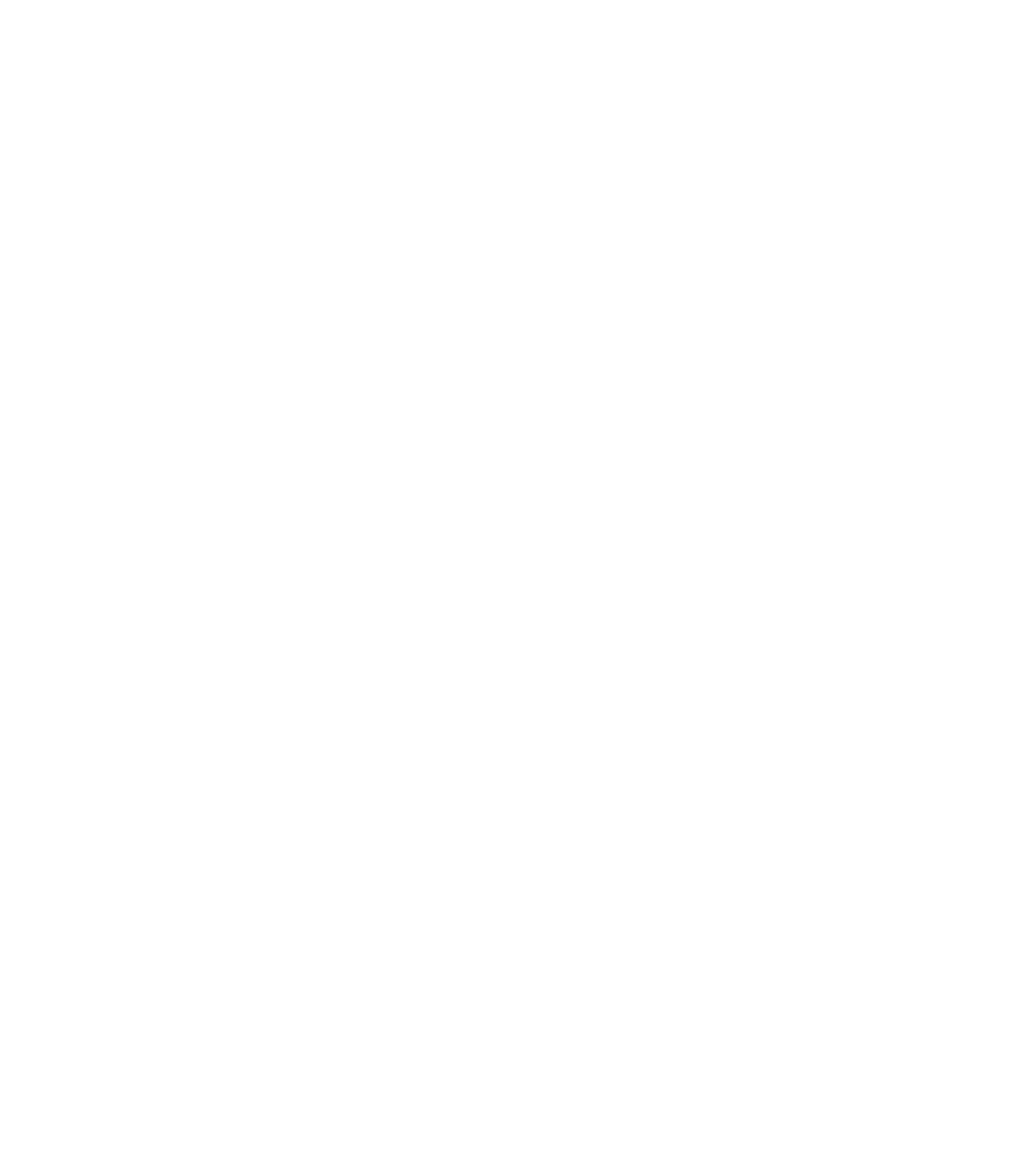
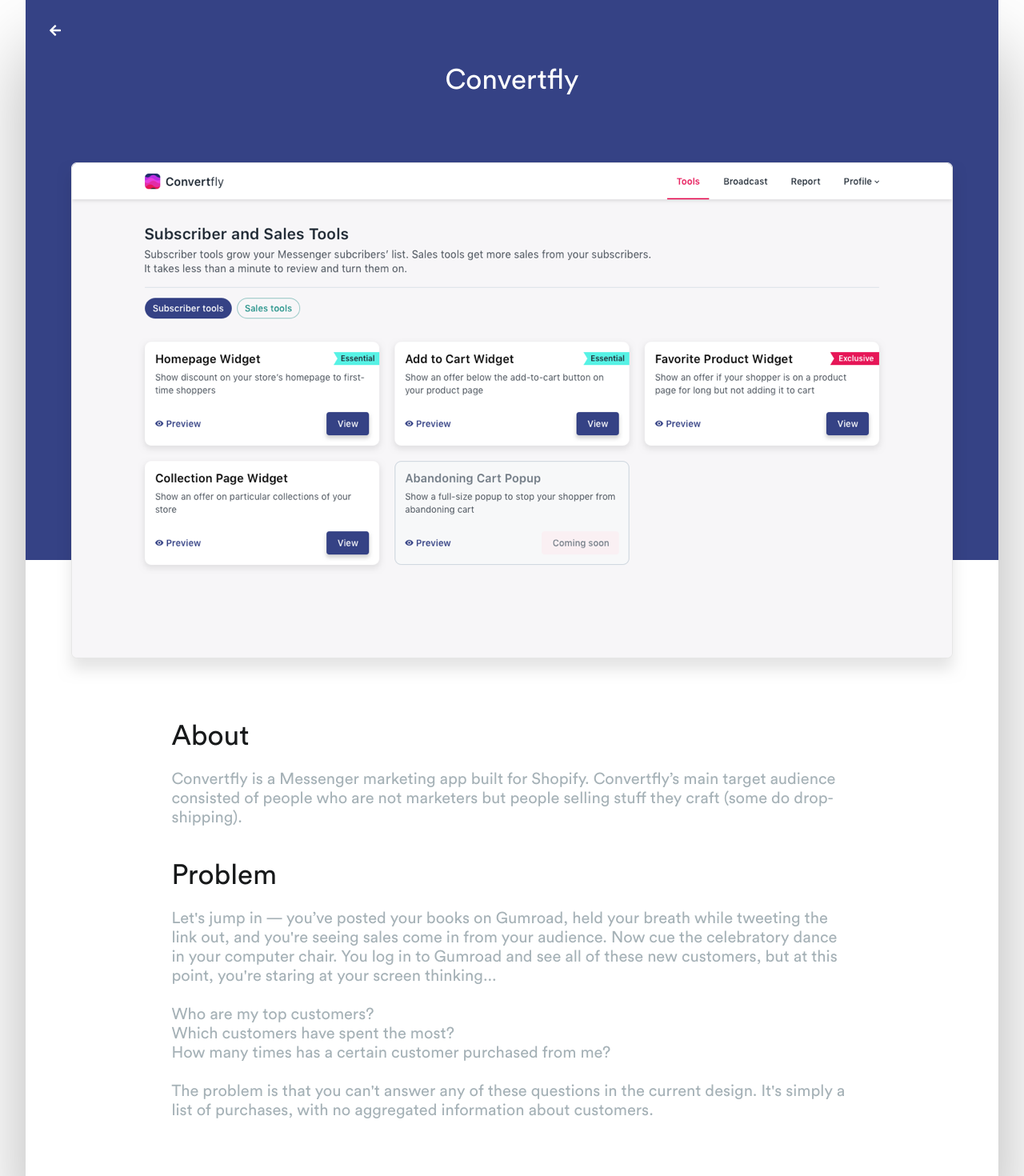
Before and after one commit to ShubhankarDas/profile, an Angular app: page /project/convertfly in a window 1280 px wide. Before the commit this address led to /. Shown: the top 1470 px of the page at 80% size. Before the commit the page ends 800 px from the top, so only its background shows below. Built offline with nearby package versions, Linux system fonts and the light colour scheme.

Commit message:
project page added

```diff
--- a/src/app/home/home.component.html
+++ b/src/app/home/home.component.html
@@ -7,16 +7,16 @@
     <li (click)="updateSection('skills')" data-section-anchor="skills" class="dot">
       <p>Skills</p>
     </li>
-    <li (click)="updateSection('exp_one')" data-section-anchor="exp_one" class="dot">
+    <li (click)="updateSection('convertfly')" data-section-anchor="convertfly" class="dot">
       <p>Product 1</p>
     </li>
-    <li (click)="updateSection('exp_two')" data-section-anchor="exp_two" class="dot">
+    <li (click)="updateSection('visualgator')" data-section-anchor="visualgator" class="dot">
       <p>Product 2</p>
     </li>
-    <li (click)="updateSection('exp_three')" data-section-anchor="exp_three" class="dot">
+    <li (click)="updateSection('skillsalpha')" data-section-anchor="skillsalpha" class="dot">
       <p>Product 3</p>
     </li>
-    <li (click)="updateSection('exp_four')" data-section-anchor="exp_four" class="dot">
+    <li (click)="updateSection('yoola')" data-section-anchor="yoola" class="dot">
       <p>Product 4</p>
     </li>
     <!-- <li (click)="updateSection('footer')" data-section-anchor="footer" class="dot">
--- a/src/app/landing/landing.component.html
+++ b/src/app/landing/landing.component.html
@@ -1,8 +1,45 @@
 <div class="landing">
   <div class="landing-wrapper">
-    <div class=landing-right>
-      <h1>Shubhankar Das.</h1>
-<p>Hi there, I am a <span class="blue">full stack developer</span><br> Who loves to create applications.</p>
+    <div class=landing-left>
+      <h1>Hi There!</h1>
+
+      <p>
+        I am <span class="blue">Shubhankar Das</span>, a Full-Stack developer <br>
+        with skills and experiences that allow me to<br>
+        take ideas from concept to mock to prototype <br>
+        to production.
+      </p>
+
+      <!-- <p>
+        Hi there! Welcome to my world, I am<br>
+        passionate about developing products, <br>
+        overcoming obstacles that occur <br>
+        along the journey and make users happier<br>
+        and more productive with their work.<br>
+      </p> -->
+      <!-- <p>
+        Hi there! 😄 I am a Fun-Stack Developer 💻 <br>
+        who loves to give life to ideas ✨ <br>
+        <br>
+        Developing products since 2⃣ years <br>
+        <br>
+        Filled with coffee ☕️ and passion 🤔
+        <br>
+
+      </p> -->
+<!--
+<ul>
+  <li>
+    <p>Developing products since 2 years</p>
+  </li>
+  <li>
+    <p>Backend</p>
+  </li>
+  <li>
+    <p>Frontend</p>
+  </li>
+</ul> -->
+<!-- <p>Hi there, I am a <span class="blue">full stack developer</span><br> Who loves to create applications.</p>
       <ul>
         <li><p>Full Stack</p></li>
         <li>
@@ -11,9 +48,9 @@
         <li>
           <p>Frontend</p>
         </li>
-      </ul>
+      </ul> -->
     </div>
-    <div class=landing-left>
+    <div class=landing-right>
       <img src="/assets/images/profile.png" width="300px">
     </div>
   </div>
--- a/src/app/landing/landing.component.scss
+++ b/src/app/landing/landing.component.scss
@@ -14,7 +14,13 @@
   margin-top: 30px;
   line-height: 30px;
 }
+
 .landing-left{
+  display: flex;
+  flex-direction: column;
+  justify-content: center;
+}
+.landing-right{
   margin-top: 4em;
   position: relative;
   &:after {
@@ -27,9 +33,10 @@
     border-radius: 50%;
     box-shadow: 65px 70px 70px rgba(0, 0, 0, 0.30);
   }
-};
-.langing-left img{
-  width: 300px;
+
+  img {
+    width: 300px;
+  }
 }
 
 .scroll{
--- /dev/null
+++ b/src/app/project-viewer/project-viewer.component.html
@@ -0,0 +1,25 @@
+<div class="project-wrapper">
+<a class="close" routerLink="/"><i class="fa fa-arrow-left" aria-hidden="true"></i></a>
+  <div class="hero">
+    <h2 class="hero-text">Convertfly</h2>
+    <div class="hero-image">
+      <img src="/assets/images/convertfly-home.png"/>
+    </div>
+  </div>
+  <div class="content-wrapper">
+<h2>About</h2>
+<p>Convertfly is a Messenger marketing app built for Shopify. Convertfly’s main target audience consisted of people who
+are not marketers but people selling stuff they craft (some do drop-shipping).</p>
+
+    <h2>Problem</h2>
+  <p>Let's jump in — you’ve posted your books on Gumroad, held your breath while tweeting the link out, and you're seeing
+    sales come in from your audience. Now cue the celebratory dance in your computer chair. You log in to Gumroad and see
+    all of these new customers, but at this point, you're staring at your screen thinking...<br><br>
+Who are my top customers?<br>
+Which customers have spent the most?<br>
+How many times has a certain customer purchased from me?<br><br>
+The problem is that you can't answer any of these questions in the current design. It's simply a list of purchases,
+with no aggregated information about customers.
+    </p>
+  </div>
+</div>
--- /dev/null
+++ b/src/app/project-viewer/project-viewer.component.scss
@@ -0,0 +1,46 @@
+
+.project-wrapper{
+  width: 95%;
+  margin: 0 auto;
+  box-shadow: 1px 60px 90px rgba(0, 0, 0, 0.3);
+  padding-bottom: 40px;
+}
+
+.close{
+  position: fixed;
+  padding: 10px;
+  color: white;
+  margin: 20px;
+}
+
+.hero{
+  display: flex;
+  background-color: #354285;
+  width: 100%;
+  flex-direction: column;
+  height: 700px;
+  text-align: center;
+  margin-bottom: 200px;
+  justify-content: center;
+  justify-items: center;
+}
+
+.hero-text{
+  color: white;
+  padding: 1.2em;
+}
+
+.hero-image{
+  margin: 0 auto;
+  max-width: 80%;
+  display: flex;
+  justify-content: center;
+
+  img{
+    margin-bottom: -200px;
+  }
+}
+
+.content-wrapper{
+  margin: 0 15% ;
+}
--- /dev/null
+++ b/src/app/project-viewer/project-viewer.component.ts
@@ -0,0 +1,21 @@
+import { Component, OnInit } from '@angular/core';
+import { ActivatedRoute } from '@angular/router';
+
+@Component({
+  selector: 'app-project-viewer',
+  templateUrl: './project-viewer.component.html',
+  styleUrls: ['./project-viewer.component.scss']
+})
+export class ProjectViewerComponent implements OnInit {
+
+  constructor(private route: ActivatedRoute) { }
+
+  ngOnInit() {
+    this.route.paramMap
+    .subscribe(params =>
+      {
+        let projectName = params.get('projectName')
+      })
+  }
+
+}
--- a/src/app/side-tab/side-tab.component.html
+++ b/src/app/side-tab/side-tab.component.html
@@ -1,8 +1,8 @@
 <ul class='scroll-container'>
   <li data-section="home" class="dot selected "> </li>
   <li data-section="skills" class="dot"> </li>
-  <li data-section="exp_one" class="dot"> </li>
-  <li data-section="exp_two" class="dot"> </li>
-  <li data-section="exp_three" class="dot"> </li>
-  <li data-section="exp_four" class="dot"> </li>
+  <li data-section="convertfly" class="dot"> </li>
+  <li data-section="visualgator" class="dot"> </li>
+  <li data-section="skillsalpha" class="dot"> </li>
+  <li data-section="yoola" class="dot"> </li>
 </ul>
--- a/src/app/work-list/work-list.component.html
+++ b/src/app/work-list/work-list.component.html
@@ -2,7 +2,7 @@
   <div *ngFor="let item of workItems" class="work-item-container">
     <div [attr.id]="item.id" [attr.data-anchor]="item.anchor" class="work-text">
       <h1>{{item.title}}</h1>
-      <a style="text-decoration: none" href="#">
+    <a style="text-decoration: none" [routerLink]="['/project', item.id]">
         <h5 class="underline">View product</h5>
       </a>
       <!-- <div class="underline"></div> -->
--- a/src/app/work-list/work-list.component.ts
+++ b/src/app/work-list/work-list.component.ts
@@ -7,27 +7,27 @@
 export class WorkListComponent implements OnInit {
   workItems = [
     {
-      id: 'exp_one',
+      id: 'convertfly',
       title: 'Convertfly',
       anchor: 'left',
       img: '/assets/images/convertfly-home.png'
     },
     {
-      id: 'exp_two',
+      id: 'visualgator',
       title: 'Visualgator',
       anchor: 'right',
       img: '/assets/images/Editor.png',
       imgClass: 'img-shadow'
     },
     {
-      id: 'exp_three',
+      id: 'skillsalpha',
       title: 'SkillsAlpha',
       anchor: 'left',
       img: '/assets/images/cover-desktop.png',
       imgClass: 'img-shadow'
     },
     {
-      id: 'exp_four',
+      id: 'yoola',
       title: 'Yoola App',
       anchor: 'right',
       img: '/assets/images/cover.png',
--- a/src/scss/styles.scss
+++ b/src/scss/styles.scss
@@ -51,6 +51,7 @@
   color: $light-grey;
   opacity: 0.8;
   font-weight: 100;
+  margin-bottom: 40px;
   margin-top: 20px;
   font-size: 20px;
 }
```
Also changed, not shown: src/app/app.module.ts (+10 -6 lines), 1 other file (tests, documents, lock files or other folders).
